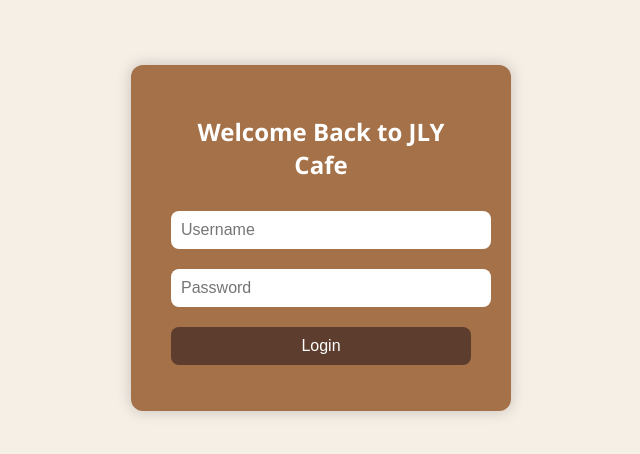
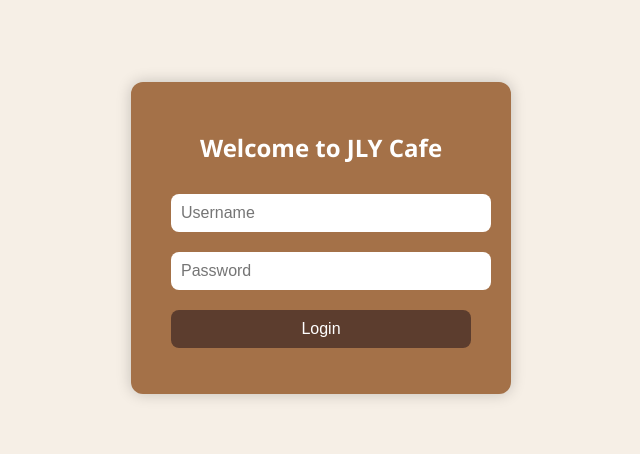
Before and after one commit to jeyayoy/LD1finals, a plain HTML site: page index.html in a window 1280 px wide. Shown: the part 162-616 px from the top of the page, without its empty margins (319-959 px from the left). Drawn offline with Linux system fonts and the light colour scheme.

Commit message:
Update index.html

```diff
--- a/index.html
+++ b/index.html
@@ -7,7 +7,7 @@
 </head>
 <body>
   <div class="login-container">
-    <h2>Welcome Back to JLY Cafe</h2>
+    <h2>Welcome to JLY Cafe</h2>
     <form onsubmit="return validateLogin()">
       <input type="text" id="username" placeholder="Username" required>
       <input type="password" id="password" placeholder="Password" required>
```
